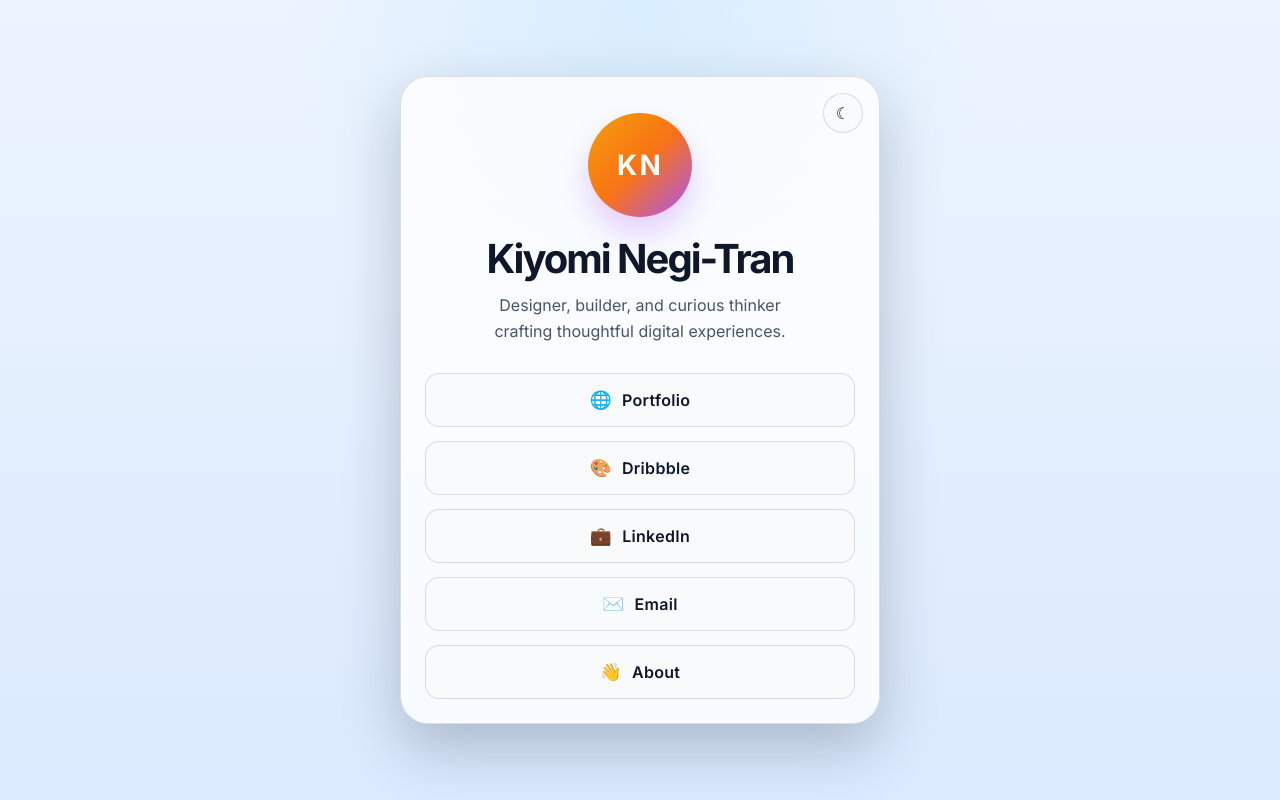
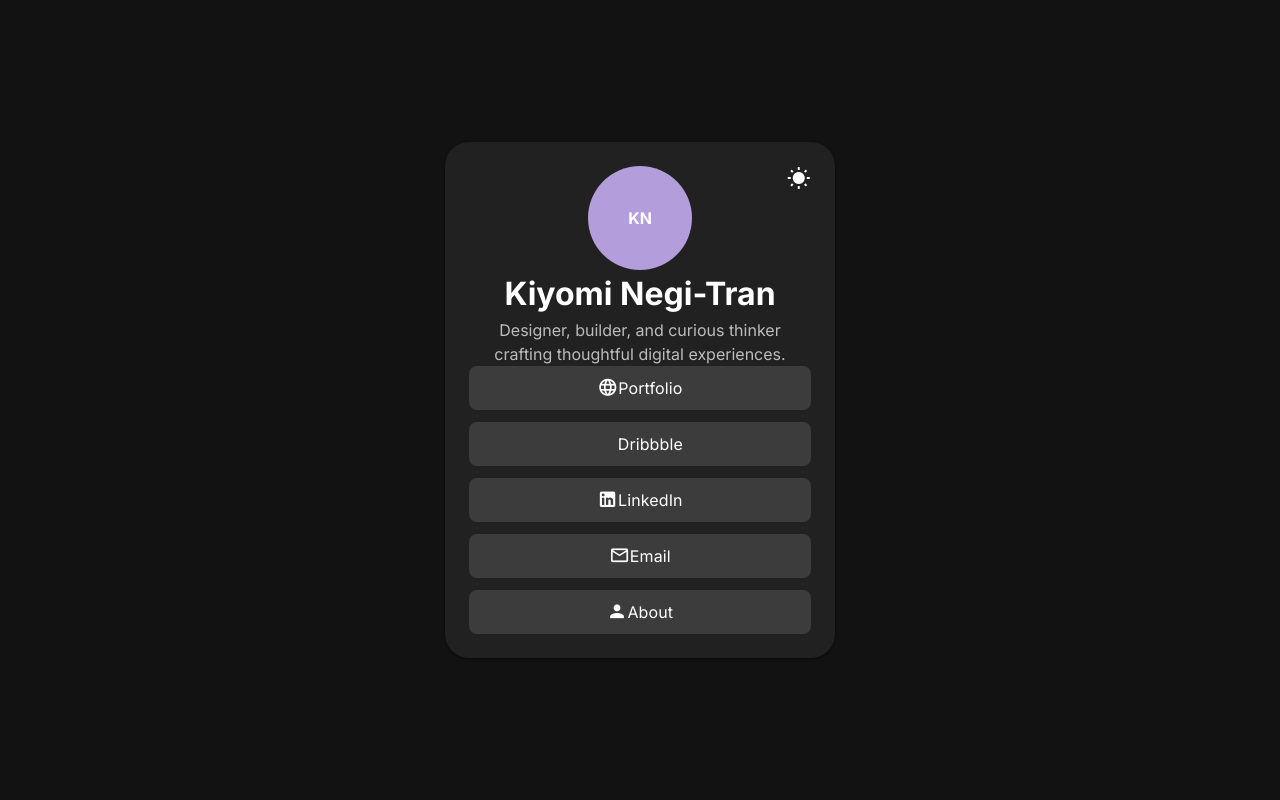
Before and after one commit to knegitran/LESSON-6, a Vue app: page / in a window 1280 px wide. Built offline with nearby package versions, Linux system fonts and the light colour scheme; the HTML template or start-up script is replaced by a standard one.

Commit message:
Refactor my links page II

```diff
--- a/src/views/HomeView.vue
+++ b/src/views/HomeView.vue
@@ -1,193 +1,96 @@
 <script setup lang="ts">
-import { computed, onMounted, ref, watch } from 'vue'
-import { RouterLink } from 'vue-router'
+import { useTheme } from 'vuetify'
+import { computed, onMounted, ref } from 'vue'
+
+const theme = useTheme()
+const isDark = ref(theme.global.current.value.dark)
 
 const links = [
-  { label: 'Portfolio', href: 'https://portfolio.example.com', emoji: '🌐' },
-  { label: 'Dribbble', href: 'https://dribbble.com', emoji: '🎨' },
-  { label: 'LinkedIn', href: 'https://www.linkedin.com', emoji: '💼' },
-  { label: 'Email', href: 'mailto:hello@example.com', emoji: '✉️' },
+  { label: 'Portfolio', href: 'https://portfolio.example.com', icon: 'mdi-web' },
+  { label: 'Dribbble', href: 'https://dribbble.com', icon: 'mdi-dribbble' },
+  { label: 'LinkedIn', href: 'https://www.linkedin.com', icon: 'mdi-linkedin' },
+  { label: 'Email', href: 'mailto:hello@example.com', icon: 'mdi-email-outline' },
 ]
 
-const isDark = ref(true)
+const themeLabel = computed(() => (isDark.value ? 'Switch to light theme' : 'Switch to dark theme'))
 
-const themeLabel = computed(() => (isDark.value ? 'Switch to light mode' : 'Switch to dark mode'))
-
-const applyTheme = () => {
-  document.documentElement.setAttribute('data-theme', isDark.value ? 'dark' : 'light')
-  localStorage.setItem('theme', isDark.value ? 'dark' : 'light')
+onMounted(() => {
+  const savedTheme = localStorage.getItem('vuetify-theme')
+  if (savedTheme) {
+    isDark.value = savedTheme === 'dark'
   }
 
-onMounted(() => {
-  const savedTheme = localStorage.getItem('theme')
-  const prefersDark = window.matchMedia('(prefers-color-scheme: dark)').matches
-  isDark.value = savedTheme ? savedTheme === 'dark' : prefersDark
-  applyTheme()
-})
-
-watch(isDark, () => {
-  applyTheme()
+  theme.global.name.value = isDark.value ? 'dark' : 'light'
 })
 
 function toggleTheme() {
   isDark.value = !isDark.value
+  theme.global.name.value = isDark.value ? 'dark' : 'light'
+  localStorage.setItem('vuetify-theme', isDark.value ? 'dark' : 'light')
 }
 </script>
 
 <template>
-  <main class="page-shell">
-    <section class="profile-card">
-      <button class="theme-toggle" type="button" :aria-label="themeLabel" @click="toggleTheme">
-        <span aria-hidden="true">{{ isDark ? '☀' : '☾' }}</span>
-      </button>
+  <v-app>
+    <v-main class="d-flex align-center justify-center px-4 py-8">
+      <v-container fluid class="d-flex justify-center">
+        <v-row justify="center">
+          <v-col cols="12" sm="8" md="6" lg="4">
+            <v-card class="pa-6 position-relative rounded-xl" max-width="480" elevation="8">
+              <v-btn
+                class="theme-toggle position-absolute"
+                :icon="isDark ? 'mdi-white-balance-sunny' : 'mdi-moon-waning-crescent'"
+                variant="text"
+                size="small"
+                :aria-label="themeLabel"
+                @click="toggleTheme"
+              />
 
-      <div class="profile-photo" aria-label="Profile photo placeholder">
-        <span>KN</span>
+              <div class="d-flex justify-center">
+                <v-avatar size="104" color="deep-purple-lighten-3" class="mb-5 text-h5 font-weight-bold">
+                  KN
+                </v-avatar>
               </div>
 
-      <div class="profile-details">
-        <h1>Kiyomi Negi-Tran</h1>
-        <p>Designer, builder, and curious thinker crafting thoughtful digital experiences.</p>
+              <div class="text-center mb-6">
+                <h1 class="text-h3 font-weight-bold mb-2">Kiyomi Negi-Tran</h1>
+                <p class="text-body-1 text-medium-emphasis mb-0">
+                  Designer, builder, and curious thinker crafting thoughtful digital experiences.
+                </p>
               </div>
 
-      <nav class="link-list" aria-label="Profile links">
-        <a
+              <div class="d-flex flex-column ga-3">
+                <v-btn
                   v-for="link in links"
                   :key="link.label"
                   :href="link.href"
-          class="social-link"
                   target="_blank"
                   rel="noopener noreferrer"
+                  class="justify-center text-none"
+                  variant="tonal"
+                  rounded="lg"
+                  size="large"
                 >
-          <span class="link-emoji" aria-hidden="true">{{ link.emoji }}</span>
-          <span>{{ link.label }}</span>
-        </a>
+                  <v-icon :icon="link.icon" start />
+                  {{ link.label }}
+                </v-btn>
 
-        <RouterLink to="/about" class="social-link about-link">
-          <span class="link-emoji" aria-hidden="true">👋</span>
-          <span>About</span>
-        </RouterLink>
-      </nav>
-    </section>
-  </main>
+                <v-btn to="/about" class="justify-center text-none" variant="tonal" rounded="lg" size="large">
+                  <v-icon icon="mdi-account" start />
+                  About
+                </v-btn>
+              </div>
+            </v-card>
+          </v-col>
+        </v-row>
+      </v-container>
+    </v-main>
+  </v-app>
 </template>
 
 <style scoped>
-.page-shell {
-  min-height: 100vh;
-  display: grid;
-  place-items: center;
-  padding: 24px;
-}
-
-.profile-card {
-  position: relative;
-  width: min(100%, 480px);
-  padding: 32px 24px 24px;
-  border: 1px solid var(--card-border);
-  border-radius: 28px;
-  background: var(--card-bg);
-  box-shadow: 0 24px 60px rgba(15, 23, 42, 0.24);
-  text-align: center;
-}
-
 .theme-toggle {
-  position: absolute;
   top: 16px;
   right: 16px;
-  width: 40px;
-  height: 40px;
-  border: 1px solid var(--card-border);
-  border-radius: 999px;
-  background: var(--surface-bg);
-  color: var(--text-color);
-  cursor: pointer;
-  transition:
-    transform 0.2s ease,
-    border-color 0.2s ease,
-    background 0.2s ease;
-}
-
-.theme-toggle:hover {
-  transform: translateY(-1px);
-  border-color: var(--accent);
-}
-
-.profile-photo {
-  width: 104px;
-  height: 104px;
-  margin: 4px auto 20px;
-  display: grid;
-  place-items: center;
-  border-radius: 50%;
-  background: linear-gradient(135deg, #f59e0b 0%, #f97316 50%, #a855f7 100%);
-  color: #ffffff;
-  font-size: 1.75rem;
-  font-weight: 700;
-  letter-spacing: 0.08em;
-  box-shadow: 0 16px 32px rgba(168, 85, 247, 0.28);
-}
-
-.profile-details {
-  margin-bottom: 28px;
-}
-
-.profile-details h1 {
-  margin: 0;
-  font-size: clamp(2rem, 4vw, 2.5rem);
-  line-height: 1.1;
-  letter-spacing: -0.05em;
-}
-
-.profile-details p {
-  margin: 12px auto 0;
-  max-width: 34ch;
-  color: var(--muted-color);
-  font-size: 1rem;
-  line-height: 1.6;
-}
-
-.link-list {
-  display: flex;
-  flex-direction: column;
-  gap: 14px;
-}
-
-.social-link {
-  display: flex;
-  align-items: center;
-  justify-content: center;
-  gap: 10px;
-  min-height: 54px;
-  border: 1px solid var(--card-border);
-  border-radius: 14px;
-  background: var(--surface-bg);
-  color: var(--text-color);
-  font-weight: 600;
-  letter-spacing: 0.02em;
-  text-decoration: none;
-  transition:
-    transform 0.2s ease,
-    border-color 0.2s ease,
-    box-shadow 0.2s ease,
-    background 0.2s ease;
-}
-
-.link-emoji {
-  font-size: 1.1rem;
-  line-height: 1;
-}
-
-.social-link:hover {
-  transform: translateY(-2px);
-  border-color: var(--accent);
-  box-shadow: 0 12px 22px rgba(96, 165, 250, 0.16);
-  background: var(--surface-hover);
-}
-
-@media (max-width: 480px) {
-  .profile-card {
-    padding-top: 50px;
-  }
 }
 </style>
```
Lines whose indentation alone changed are shown as unchanged.
